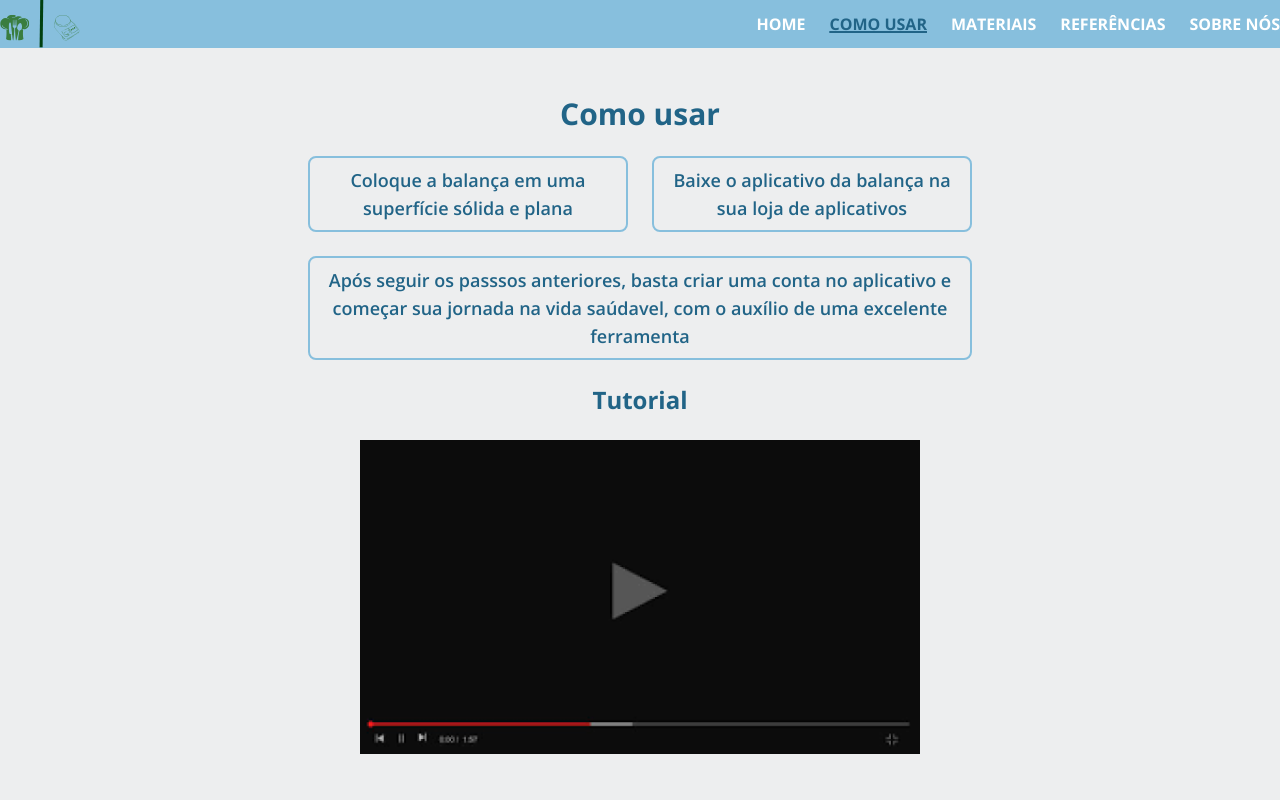
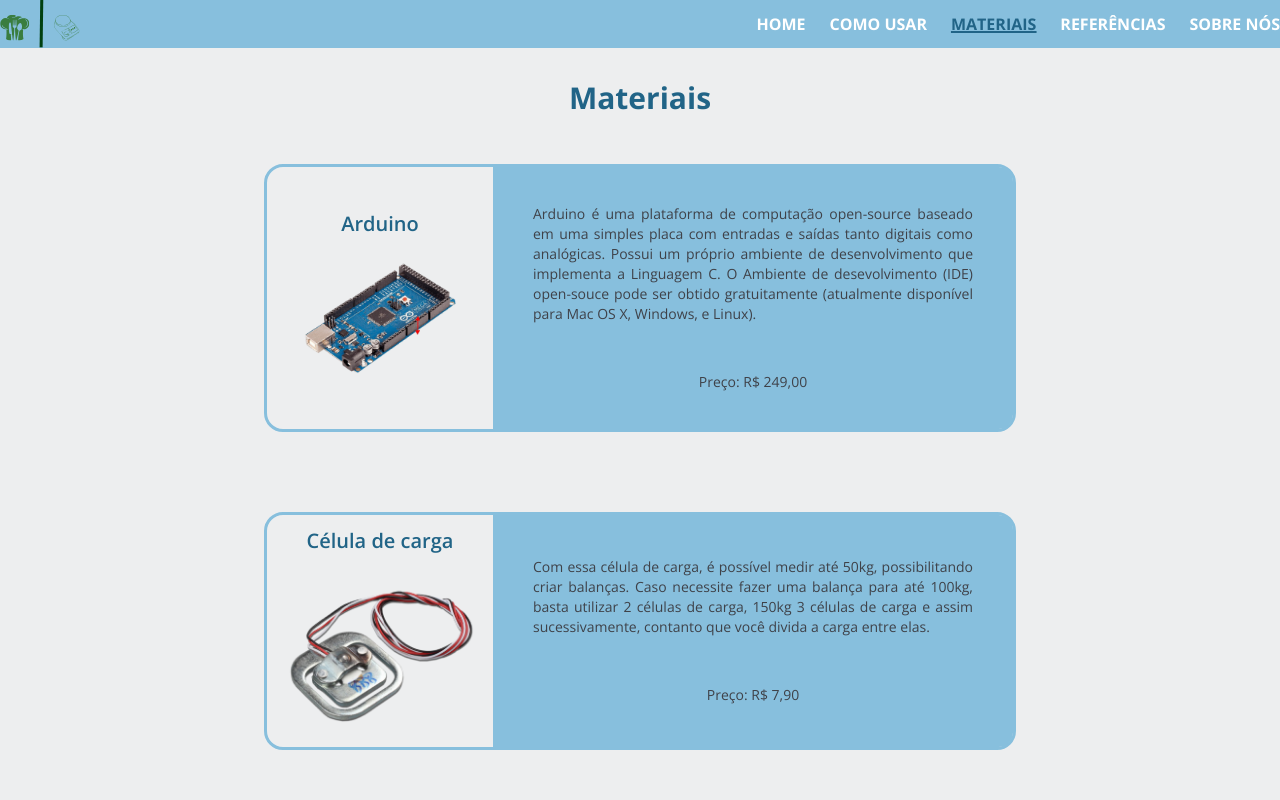
Before and after one commit to Pedrinho01505/TCC---Individual, a React (Vite) app: page / in a window 1280 px wide. Shown: the top 800 px of the page. Built offline with nearby package versions, Linux system fonts and the light colour scheme.

Commit message:
apenas header

```diff
--- a/src/App.jsx
+++ b/src/App.jsx
@@ -13,6 +13,7 @@
 function App() {
   return (
     <div>
+      <Materiais/>
       <Comousar/>
     </div>
   )
```
